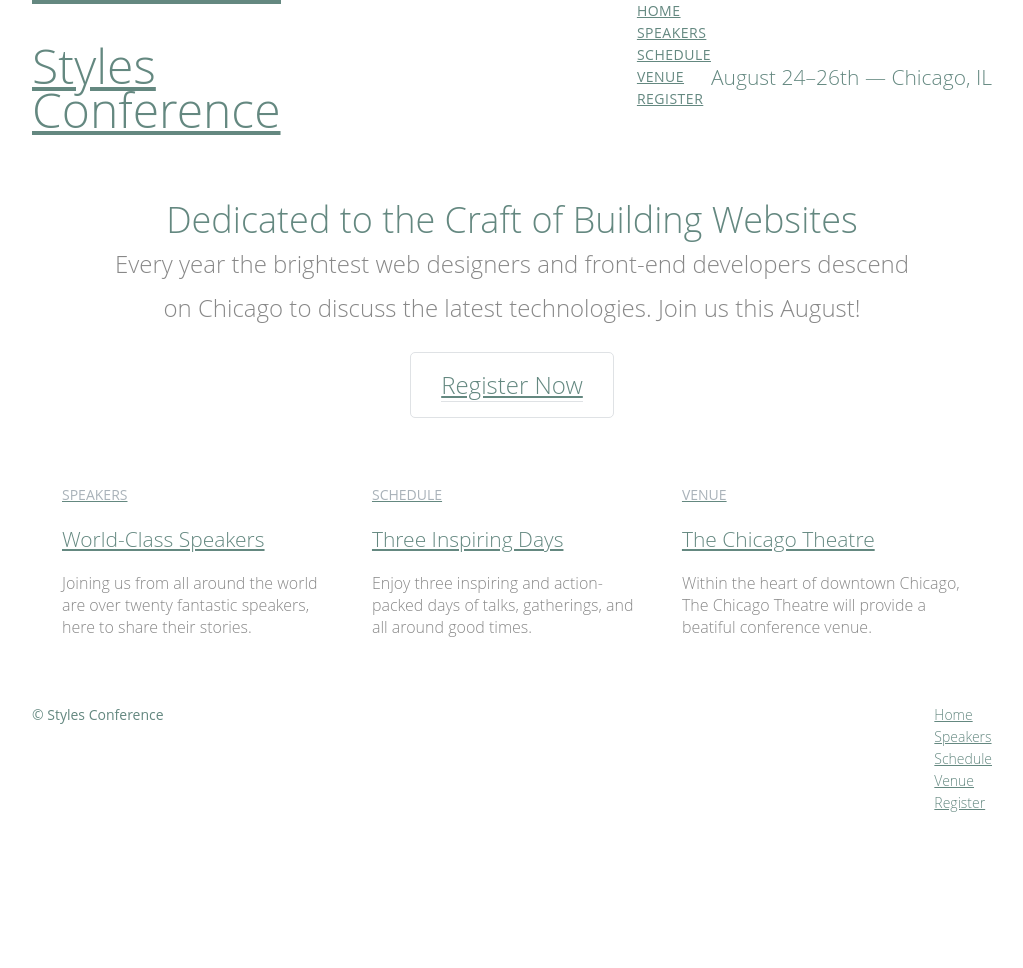
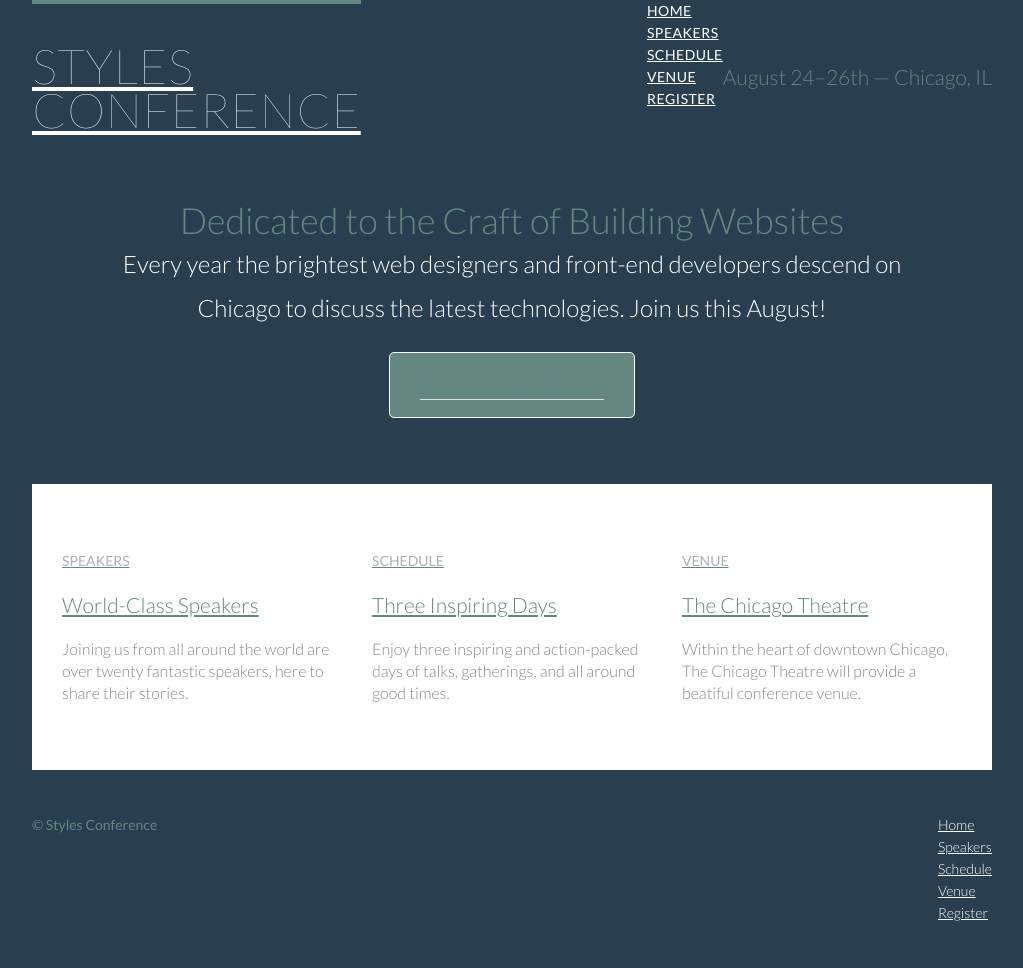
Before and after one commit to KlinchFromPH/learn-shayhowe, a plain HTML site: page index.html in a window 1280 px wide. Shown: the whole page, without its empty margins (128-1151 px from the left). Before the commit the page ends 858 px from the top, so only its background shows below. Drawn offline with Linux system fonts and the light colour scheme.

Commit message:
Make Row section and add style to button

```diff
--- a/index.html
+++ b/index.html
@@ -5,11 +5,14 @@
     <head>
         <title>Styles Conference</title>
         <meta charset="UTF-8">
+        <link rel="preconnect" href="https://fonts.googleapis.com">
+        <link rel="preconnect" href="https://fonts.gstatic.com" crossorigin>
+        <link href="https://fonts.googleapis.com/css2?family=Lato:wght@100;300;400&display=swap" rel="stylesheet">
         <link rel="stylesheet" href="./style-conference/assets/main.css">
     </head>
 
     <body>
-        <header class="container group">
+        <header class="container group primary-header">
 
             <h1 class="logo"><a href="./index.html">Styles <br> Conference</a></h1>
             <h3 class="tagline">August 24&ndash;26th &mdash; Chicago, IL</h3>
--- a/style-conference/assets/main.css
+++ b/style-conference/assets/main.css
@@ -54,8 +54,9 @@ table {
 */
 
 body {
+    background: #293f50;
     color: #888;
-    font: 300 16px/22px "Open Sans", "Helvetica Neue", Helvetica, Arial, sans-serif;
+    font: 300 16px/22px "Lato", "Open Sans", "Helvetica Neue", Helvetica, Arial, sans-serif;
 }
 
 h1, h2, h3, h4 {
@@ -139,13 +140,23 @@ h1, h3, h4, h5, p {
 
 .btn {
     border-radius: 5px;
+    color: white;
+    cursor: pointer;
     display: inline-block;
+    font-weight: 400;
+    letter-spacing: .5px;
     margin: 0;
+    text-transform: uppercase;
 }
 
 .btn-alt {
-    border: 1px solid #dfe2e5;
+    background: #648880;
+    border: 1px solid white;
     padding: 10px 30px;
+}
+
+.btn-alt:hover {
+    background: white;
 }
 
 /*
@@ -155,6 +166,7 @@ h1, h3, h4, h5, p {
 */
 
 .hero {
+    color: white;
     line-height: 44px;
     padding: 22px 80px 66px 80px;
     text-align: center;
@@ -192,6 +204,27 @@ h1, h3, h4, h5, p {
 
 /*
     ========================================
+    Rows
+    ========================================
+*/
+
+.row {
+    background: #fff;
+    min-width: 960px;
+    padding-top: 66px;
+    padding-bottom: 44px;
+}
+
+.row-alt {
+    min-width: 960px;
+    background: #cbe2c1;
+    background: linear-gradient(from left, #a1d3b0, #f6f1d3);
+    padding-bottom: 22px;
+    padding-top: 44px;
+}
+
+/*
+    ========================================
     Primary Header
     ========================================
 */
@@ -200,8 +233,11 @@ h1, h3, h4, h5, p {
     border-top: 4px solid #648880;
     float: left;
     font-size: 48px;
+    font-weight: 100;
+    letter-spacing: .5px;
     line-height: 44px;
     padding: 40px 0 22px 0;
+    text-transform: uppercase;
 }
 
 .tagline {
@@ -286,3 +322,13 @@ a:hover {
 p a {
     border-bottom: 1px solid #dfe2e5;
 }
+
+.primary-header a,
+.primary-footer a {
+    color: white;
+}
+
+.primary-header a:hover,
+.primary-footer a:hover {
+    color: #648880;
+}
```
